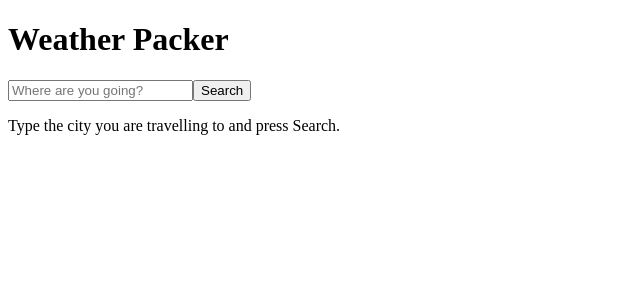
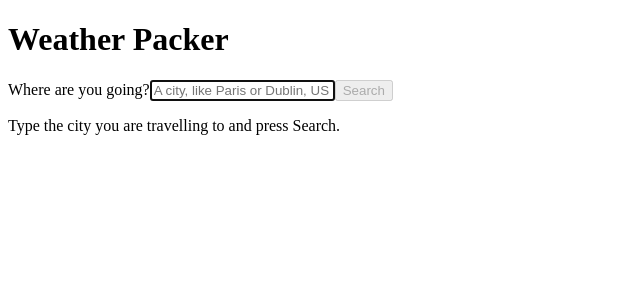
Before and after one commit to Maksim-Viktorov/weather-packer, a Vue app in the folder frontend/: page / in a window 1280 px wide. Shown: the top 300 px of the page, without its empty margins (0-640 px from the left). Built offline with nearby package versions, Linux system fonts and the light colour scheme.

Commit message:
Move the search form into SearchBar and tidy App

```diff
--- a/frontend/src/App.vue
+++ b/frontend/src/App.vue
@@ -1,9 +1,9 @@
 <script setup>
 import { computed, ref } from 'vue'
+import SearchBar from './components/SearchBar.vue'
+import PackingAdvice from './components/PackingAdvice.vue'
 import ForecastTable from './components/ForecastTable.vue'
-import PackingAdvice from './components/PackingAdvice.vue'
 
-const city = ref('')   // reactive variable: when it changes, the page updates
 const weather = ref(null)
 const loading = ref(false)
 const errorMessage = ref('')
@@ -24,12 +24,12 @@ async function readJson(response) {
   }
 }
 
-async function searchCity() {
+async function searchCity(city) {
   loading.value = true
   errorMessage.value = ''
   weather.value = null
   try {
-    const response = await fetch(`/api/weather?city=${encodeURIComponent(city.value.trim())}`)
+    const response = await fetch(`/api/weather?city=${encodeURIComponent(city)}`)
     const data = await readJson(response)
     if (!response.ok) {
       throw new Error(data?.error ?? `The server did not answer properly (HTTP ${response.status}). Please try again in a moment.`)
@@ -45,18 +45,14 @@ async function searchCity() {
 
 <template>
   <h1>Weather Packer</h1>
-  <form @submit.prevent="searchCity">
-    <input v-model="city" placeholder="Where are you going?" />
-    <button type="submit" :disabled="loading">Search</button>
-  </form>
+  <SearchBar :loading="loading" @search="searchCity" />
 
   <p v-if="loading">Loading the forecast...</p>
-  <p v-else-if="errorMessage">{{ errorMessage }}</p>
+  <p v-else-if="errorMessage" role="alert">{{ errorMessage }}</p>
   <template v-else-if="weather">
     <h2>{{ placeName }}</h2>
     <PackingAdvice :days="weather.days" />
     <ForecastTable :days="weather.days" />
-    <pre>{{ weather }}</pre>
   </template>
   <p v-else>Type the city you are travelling to and press Search.</p>
 </template>
--- /dev/null
+++ b/frontend/src/components/SearchBar.vue
@@ -0,0 +1,23 @@
+<script setup>
+import { ref } from 'vue'
+
+defineProps({
+  loading: { type: Boolean, default: false },
+})
+const emit = defineEmits(['search'])
+
+const city = ref('')   // reactive variable: when it changes, the page updates
+
+function submit() {
+  const trimmed = city.value.trim()
+  if (trimmed) emit('search', trimmed)
+}
+</script>
+
+<template>
+  <form @submit.prevent="submit">
+    <label for="city">Where are you going?</label>
+    <input id="city" v-model="city" placeholder="A city, like Paris or Dublin, US" autocomplete="off" autofocus />
+    <button type="submit" :disabled="loading || !city.trim()">Search</button>
+  </form>
+</template>
```
